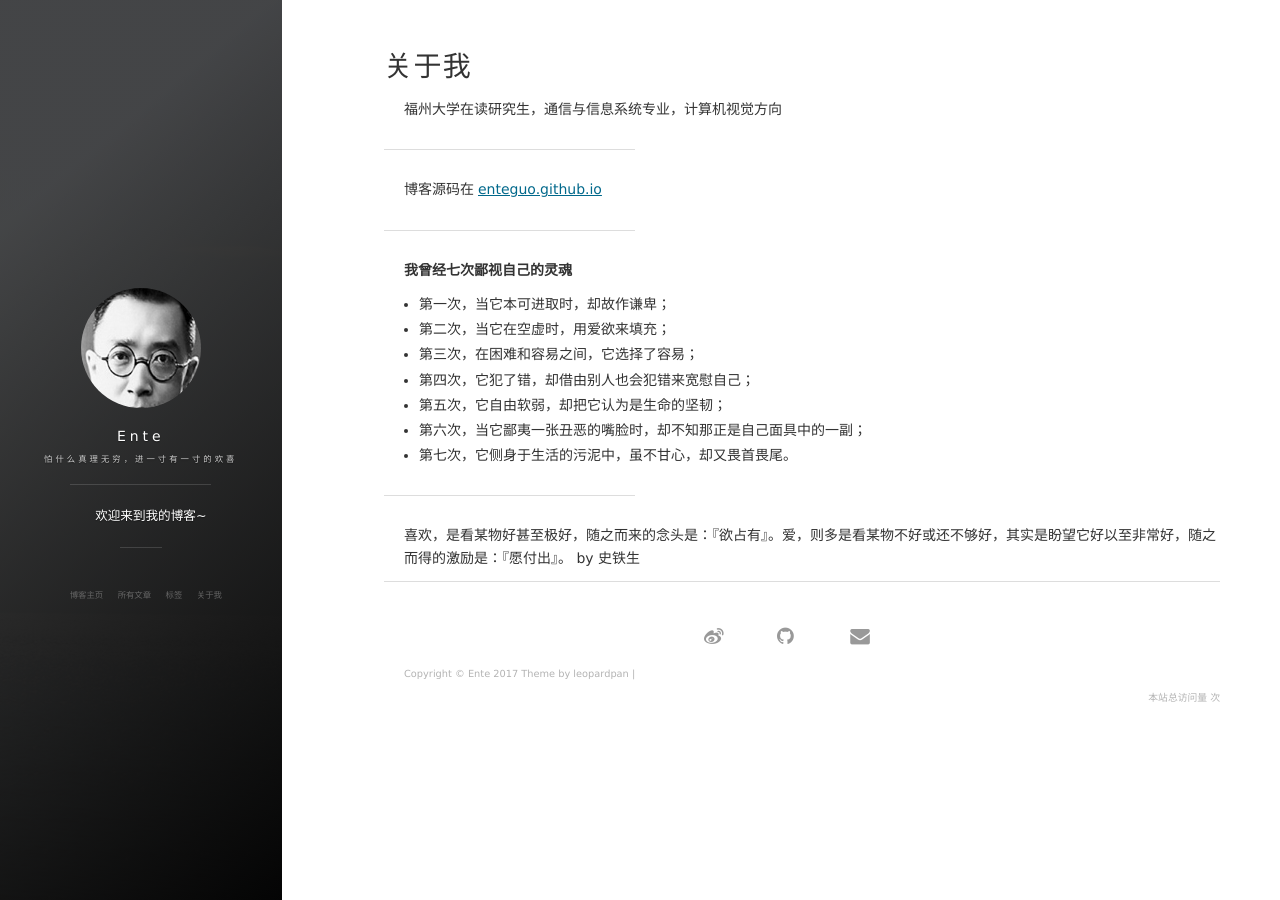
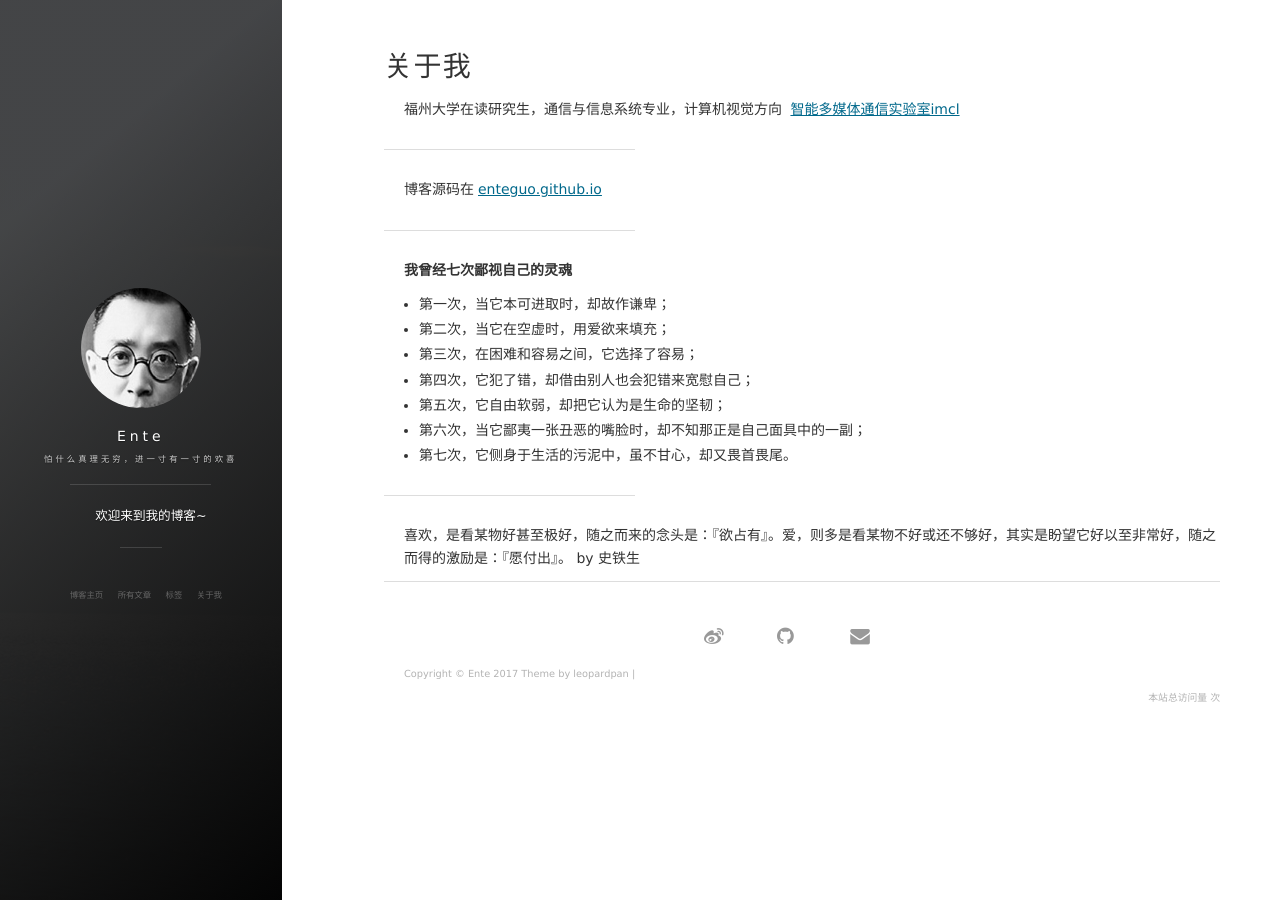
Before and after one commit to enteguo/enteguo.github.io, a Jekyll site: the page built from about.md, in a window 1280 px wide. Built offline with Jekyll 4.4.1, drawn with Linux system fonts in a browser that asks for light colours; nearby versions of some CDN libraries; comment, search, counter and statistics services are not loaded; grey boxes are pictures that could not be loaded.

Commit message:
about me

```diff
--- a/about.md
+++ b/about.md
@@ -4,7 +4,7 @@ title: 关于我
 ---
 
 福州大学在读研究生，通信与信息系统专业，计算机视觉方向
-
+[智能多媒体通信实验室imcl](imcl.fzu.edu.cn)
 
 ***
 
```
